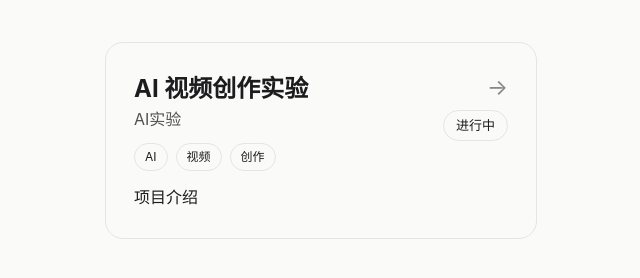
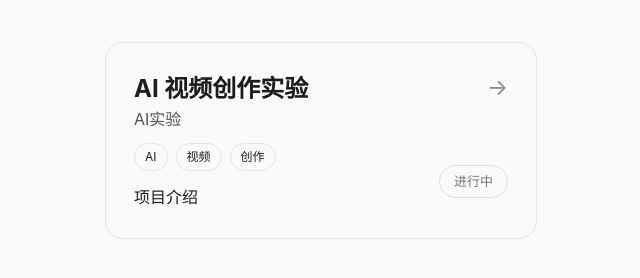
Before and after one commit to Jerry-Future666/Jerryhome, a Jekyll site: the page built from projects/index.md, in a window 1280 px wide. Shown: the part 184-462 px from the top of the page, without its empty margins (319-959 px from the left). Built offline with Jekyll 4.4.1, drawn with Linux system fonts in a browser that asks for light colours.

Commit message:
Add project status styles to style.css

```diff
--- a/assets/css/style.css
+++ b/assets/css/style.css
@@ -1445,3 +1445,45 @@ body {
     justify-content: space-between;
 
 }
+/* Projects v2 状态优化 */
+
+
+.project-status {
+
+    display: inline-block;
+
+    padding: 6px 14px;
+
+    border-radius: 999px;
+
+    border: 1px solid #ddd;
+
+    color: #777;
+
+    font-size: 13px;
+
+    white-space: nowrap;
+
+}
+
+
+
+.project-side {
+
+    min-width: 90px;
+
+    height: 100%;
+
+}
+
+
+
+.project-arrow {
+
+    color: #888;
+
+    font-size: 22px;
+
+    margin-bottom: 40px;
+
+}
```
